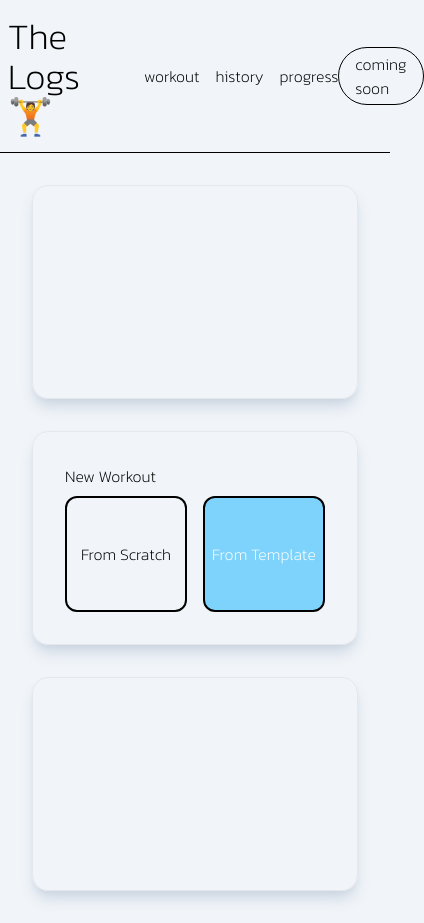
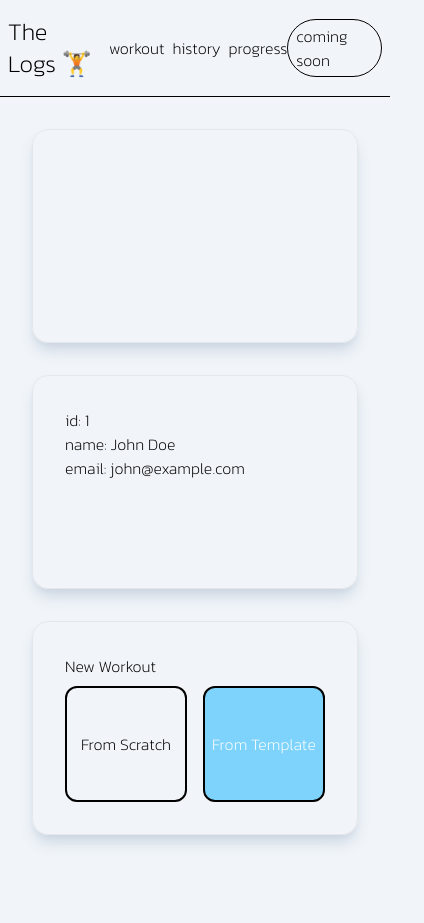
Before and after one commit to dannygrimmig/workout-app, a Next.js app: page / in a window 390 px wide. Shown: the whole page, 424 px wide, since content can reach past the window. After the commit the page ends 867 px from the top, so only its background shows below. Built offline with nearby package versions, Linux system fonts and the light colour scheme.

Commit message:
nav update

```diff
--- a/app/page.tsx
+++ b/app/page.tsx
@@ -1,3 +1,4 @@
+import { CURRENT_USER } from "./lib/constants";
 import { NewWorkout } from "./ui/Dashboard/NewWorkout";
 
 export default function Home() {
@@ -8,9 +9,15 @@ export default function Home() {
         className="md:col-span-2 md:row-span-2"
       ></GridItem>
       <GridItem link="add">
+        <div>
+          <p>id: {CURRENT_USER.id}</p>
+          <p>name: {CURRENT_USER.name}</p>
+          <p>email: {CURRENT_USER.email}</p>
+        </div>
+      </GridItem>
+      <GridItem link="profile">
         <NewWorkout />
       </GridItem>
-      <GridItem link="profile"></GridItem>
     </main>
   );
 }
@@ -20,6 +27,7 @@ type GridItem = {
   className?: string;
   children?: React.ReactNode;
 };
+
 function GridItem(props: GridItem) {
   const { link, className, children } = props;
   return (
--- a/app/ui/nav.tsx
+++ b/app/ui/nav.tsx
@@ -3,11 +3,11 @@ import Link from "next/link";
 export function NavBar() {
   return (
     <nav className="z-10 sticky top-0 bg-slate-100 border-b border-black py-4 px-2 sm:px-8 flex items-center justify-between">
-      <div className="flex gap-16 items-center">
+      <div className="flex gap-4 sm:gap-16 items-center">
         <Link href="/">
-          <h1 className="text-4xl font-thin">The Logs &#x1f3cb;</h1>
+          <h1 className="text-2xl sm:text-4xl font-thin">The Logs &#x1f3cb;</h1>
         </Link>
-        <ul className="flex gap-4 sm:gap-8">
+        <ul className="flex gap-2 sm:gap-8">
           {LINKS.map((link) => (
             <Link key={link} href={`/${link}`}>
               {link}
@@ -18,7 +18,7 @@ export function NavBar() {
 
       <Link
         href={"/signup"}
-        className="py-1 px-4 border border-black rounded-full"
+        className="py-1 px-2 sm:px-4 border border-black rounded-full"
       >
         coming soon
       </Link>
--- /dev/null
+++ b/app/workout/page.tsx
@@ -0,0 +1,15 @@
+import { CURRENT_USER } from "../lib/constants";
+import { User } from "../lib/definitions";
+
+export default async function Page() {
+  // imported
+  const user: User = CURRENT_USER; //temp
+
+  // derived
+
+  return (
+    <div className="w-full min-h-[calc(100vh-74px)] p-8">
+      <h1 className="text-xl mb-4">log workout</h1>
+    </div>
+  );
+}
```
